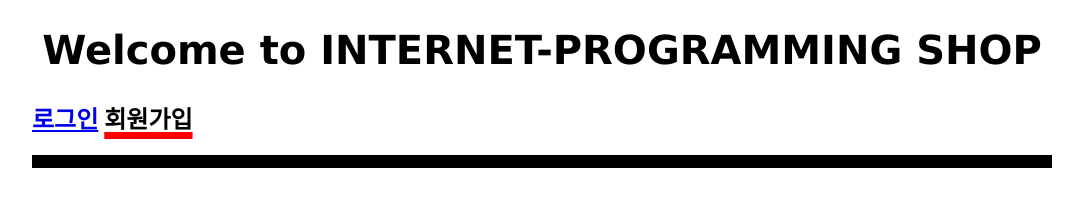
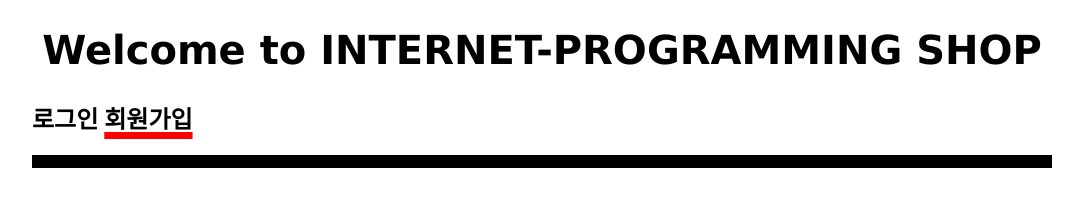
Before and after one commit to 2020199009/HomeworkRepository, a plain HTML site: page LAB3/signup.html in a window 1280 px wide. Shown: the top 197 px of the page, without its empty margins (98-1181 px from the left). Drawn offline with Linux system fonts and the light colour scheme.

Commit message:
Update signup.html

```diff
--- a/LAB3/signup.html
+++ b/LAB3/signup.html
@@ -7,7 +7,7 @@
     </head>
     <body>
         <h1>Welcome to INTERNET-PROGRAMMING SHOP</h1>
-        <h2><a class="loginbutton" href = "login.html">로그인</a> <span class = "selected"> 회원가입</span></h2>
+        <h2><a class="notselected" href = "login.html">로그인</a> <span class = "selected"> 회원가입</span></h2>
         <hr class="line">
         <br>
         <p>개인정보 (필수) </p>
```
